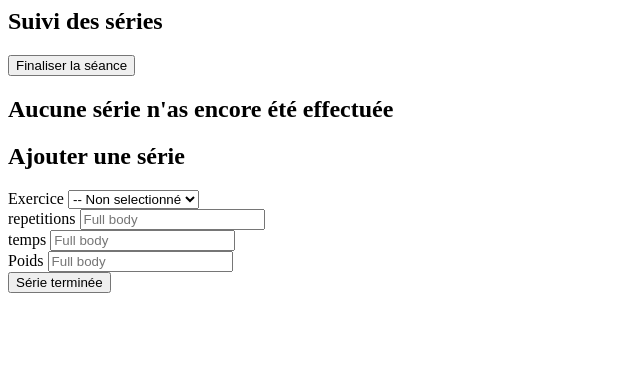
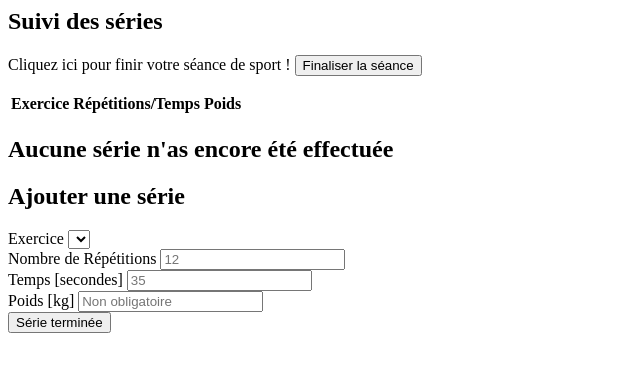
Before and after one commit to heig-vkaelin/gymeo, a PHP site: page /app/views/series/create.view.php?idSession=1 in a window 1280 px wide. Shown: the top 372 px of the page, without its empty margins (0-640 px from the left). Run offline with PHP 8.4, Linux system fonts and the light colour scheme; the template is opened without the code that fills it, so the values that code supplies are empty.

Commit message:
feat: create session frontend is now ok

```diff
--- a/src/app/views/series/create.view.php
+++ b/src/app/views/series/create.view.php
@@ -2,21 +2,22 @@
     <div class="mt-6 container px-4 mx-auto">
         <div class="flex items-center justify-between">
             <h2 class="text-lg font-semibold">Suivi des séries</h2>
-            <form action="/series" method="POST" class="flex">
-                <button class="ml-4 flex-shrink-0 shadow bg-gray-800 hover:bg-gray-900 focus:outline-none text-white text-sm font-bold py-2 px-4 rounded" type="submit">
+            <form action="/series" method="POST" class="flex items-center">
+                <span class="hidden md:inline text-indigo-600">
+                    <span class="font-semibold italic">Cliquez ici pour finir votre séance de sport !</span>
+                    <i class="ml-2 fas fa-arrow-right"></i>
+                </span>
+                <button class="ml-4 flex-shrink-0 shadow bg-gray-800 hover:bg-gray-900 focus:outline-none text-white text-base font-bold py-2 px-4 rounded" type="submit">
                     Finaliser la séance
                 </button>
             </form>
         </div>
-        <?php foreach (array_keys($series) as $serie) : ?>
         <table class="mt-2 bg-white shadow rounded-lg overflow-hidden">
             <thead>
                 <tr class="font-semibold">
+                    <th class="px-4 py-2 bg-gray-800 text-white">Exercice</th>
                     <th class="px-4 py-2 bg-gray-800 text-white">Répétitions/Temps</th>
-                        <th class="px-4 py-2 bg-gray-800 text-white">Charge</th>
-                        <th class="px-4 py-2 bg-gray-800 text-white">Date de début</th>
-                        <th class="px-4 py-2 bg-gray-800 text-white">Date de fin</th>
-                        <!-- <th class="px-4 py-2 bg-gray-800 text-white">Date de Naissance</th> -->
+                    <th class="px-4 py-2 bg-gray-800 text-white">Poids</th>
                 </tr>
             </thead>
             <tbody>
@@ -25,52 +26,53 @@
             <tbody>
                 <?php
                 $i = 0;
-                    foreach ($exercices as $exercice) : ?>
+                foreach ($series as $serie) : ?>
                     <tr class="<?= $i % 2 == 0 ? 'bg-gray-100' : '' ?>">
-                            <td class="px-4 py-2 truncate max-w-sm"><?= $exercice['nom'] ?></td>
-                            <!-- TODO: ajouter les autres champs -->
-                            <!-- <td class="px-4 py-2 truncate max-w-sm"><?= 0 ?></td>
-                            <td class="px-4 py-2 truncate max-w-sm">
-                                <button onclick="deleteProgram(<?= $program['id'] ?>)" class="ml-3 hover:text-gray-700 focus:outline-none"><i class="fas fa-trash"></i></button>
-                            </td> -->
+                        <td class="px-4 py-2">
+                            <?= $serie['nomexercice'] ?>
+                        </td>
+                        <td class="px-4 py-2">
+                            <?= $serie['nbrépétitions'] == NULL ? $serie['tempsexécution'] . ' minutes' : $serie['nbrépétitions'] . ' répétitions' ?>
+                        </td>
+                        <td class="px-4 py-2">
+                            <?= $serie['poids']  == NULL ? '-' : $serie['poids'] . ' kg' ?>
+                        </td>
                     </tr>
                 <?php $i++;
                 endforeach; ?>
             </tbody>
         </table>
-        <?php $i++;
-        endforeach; ?>
+
         <?php if (count($series) == 0) : ?>
             <h2 class="text-lg font-semibold">Aucune série n'as encore été effectuée</h2>
         <?php endif; ?>
         <h2 class="mt-8 text-lg font-semibold">Ajouter une série</h2>
         <form action="/series" method="POST" class="max-w-md">
-            <label class="text-sm font-medium text-gray-700" for="exercice">Exercice</label>
-            <select class="ml-2 pl-3 pr-10 py-2 text-base border-gray-300 focus:outline-none focus:ring-indigo-500 focus:border-indigo-500 sm:text-sm rounded-md" id="exercice" name="exercice">
-                <option value="-1">-- Non selectionné</option>
+            <label class="mt-2 block uppercase tracking-wide text-gray-700 text-xs font-bold mb-2" for="exercice">Exercice</label>
+            <select class="pl-3 pr-10 py-2 text-base border-gray-300 focus:outline-none focus:ring-indigo-500 focus:border-indigo-500 sm:text-sm rounded-md" id="exercice" name="exercice">
                 <?php foreach ($exercices as $exercice) : ?>
                     <option <?= $exercice['id'] ?> value="<?= $exercice['id'] ?>">
                         <?= $exercice['nom'] ?>
                     </option>
                 <?php endforeach; ?>
             </select>
-            <div class="mt-2">
+            <div class="mt-3">
                 <label class="block uppercase tracking-wide text-gray-700 text-xs font-bold mb-2" for="repetition">
-                    repetitions
+                    Nombre de Répétitions
                 </label>
-                <input class="appearance-none block w-full bg-white text-gray-700 border border-gray-20 rounded py-3 px-4 mb-3 leading-tight focus:outline-none focus:border-gray-500" id="repetition" type="number" name="repetition" placeholder="Full body">
+                <input class="appearance-none block w-full bg-white text-gray-700 border border-gray-20 rounded py-3 px-4 mb-3 leading-tight focus:outline-none focus:border-gray-500" id="repetition" type="number" name="repetition" placeholder="12">
             </div>
             <div>
                 <label class="block uppercase tracking-wide text-gray-700 text-xs font-bold mb-2" for="time">
-                    temps
+                    Temps [secondes]
                 </label>
-                <input class="appearance-none block w-full bg-white text-gray-700 border border-gray-20 rounded py-3 px-4 mb-3 leading-tight focus:outline-none focus:border-gray-500" id="time" type="number" name="time" placeholder="Full body">
+                <input class="appearance-none block w-full bg-white text-gray-700 border border-gray-20 rounded py-3 px-4 mb-3 leading-tight focus:outline-none focus:border-gray-500" id="time" type="number" name="time" placeholder="35">
             </div>
             <div>
                 <label class="block uppercase tracking-wide text-gray-700 text-xs font-bold mb-2" for="weight">
-                    Poids
+                    Poids [kg]
                 </label>
-                <input class="appearance-none block w-full bg-white text-gray-700 border border-gray-20 rounded py-3 px-4 mb-3 leading-tight focus:outline-none focus:border-gray-500" id="weight" type="number" name="weight" placeholder="Full body">
+                <input class="appearance-none block w-full bg-white text-gray-700 border border-gray-20 rounded py-3 px-4 mb-3 leading-tight focus:outline-none focus:border-gray-500" id="weight" type="number" name="weight" placeholder="Non obligatoire">
             </div>
             <input hidden name="idSession" value="<?= $_GET['idSession'] ?>">
 
--- a/src/app/views/sessions/index.view.php
+++ b/src/app/views/sessions/index.view.php
@@ -11,7 +11,6 @@
                     <th class="px-4 py-2 bg-gray-800 text-white">Heure de début</th>
                     <th class="px-4 py-2 bg-gray-800 text-white">Date de fin</th>
                     <th class="px-4 py-2 bg-gray-800 text-white">Heure de fin</th>
-                    <!-- <th class="px-4 py-2 bg-gray-800 text-white">Date de Naissance</th> -->
                 </tr>
             </thead>
             <tbody>
```
Also changed, not shown: src/app/views/programs/create.view.php (+0 -40 lines), src/app/views/programs/index.view.php (+4 -4 lines). Lines whose indentation alone changed are shown as unchanged.
